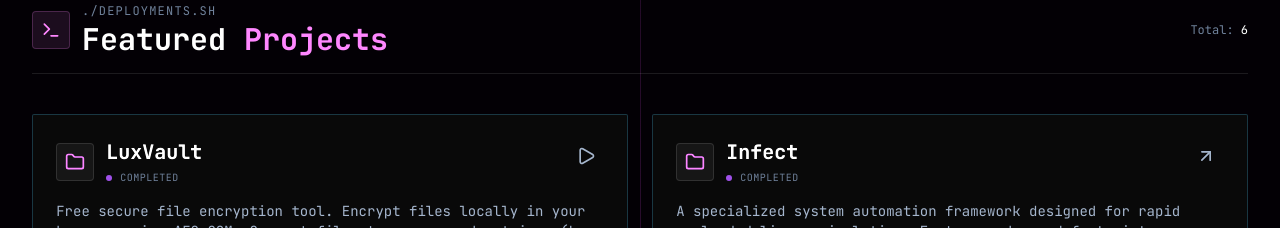
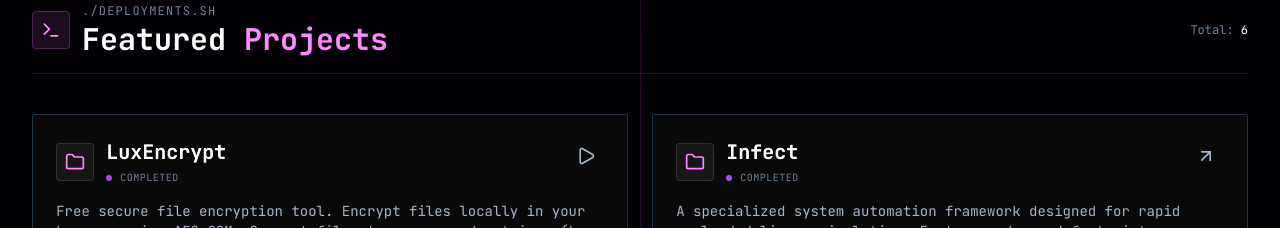
Before and after one commit to marsel-hash/My-Porto, a React (Vite) app: page / in a window 1280 px wide. Shown: the part 2560-2788 px from the top of the page. Built offline with nearby package versions, Linux system fonts and the light colour scheme.

Commit message:
Update constants.ts

```diff
--- a/constants.ts
+++ b/constants.ts
@@ -32,11 +32,11 @@ export const PROJECTS: Project[] = [
 
   {
     id: '6',
-    title: 'LuxVault',
+    title: 'LuxEncrypt',
     description: 'Free secure file encryption tool. Encrypt files locally in your browser using AES-GCM. Convert files to secure code strings (Lux format) without server uploads. Protect your data privacy.',
     tags: ['Encryption', 'Security', 'AES-GCM', 'Privacy', 'Web Crypto'],
     status: 'completed',
-    link: 'https://luxvault.pages.dev'
+    link: 'https://luxencrypt.pages.dev/'
   },
   {
     id: '5',
```
